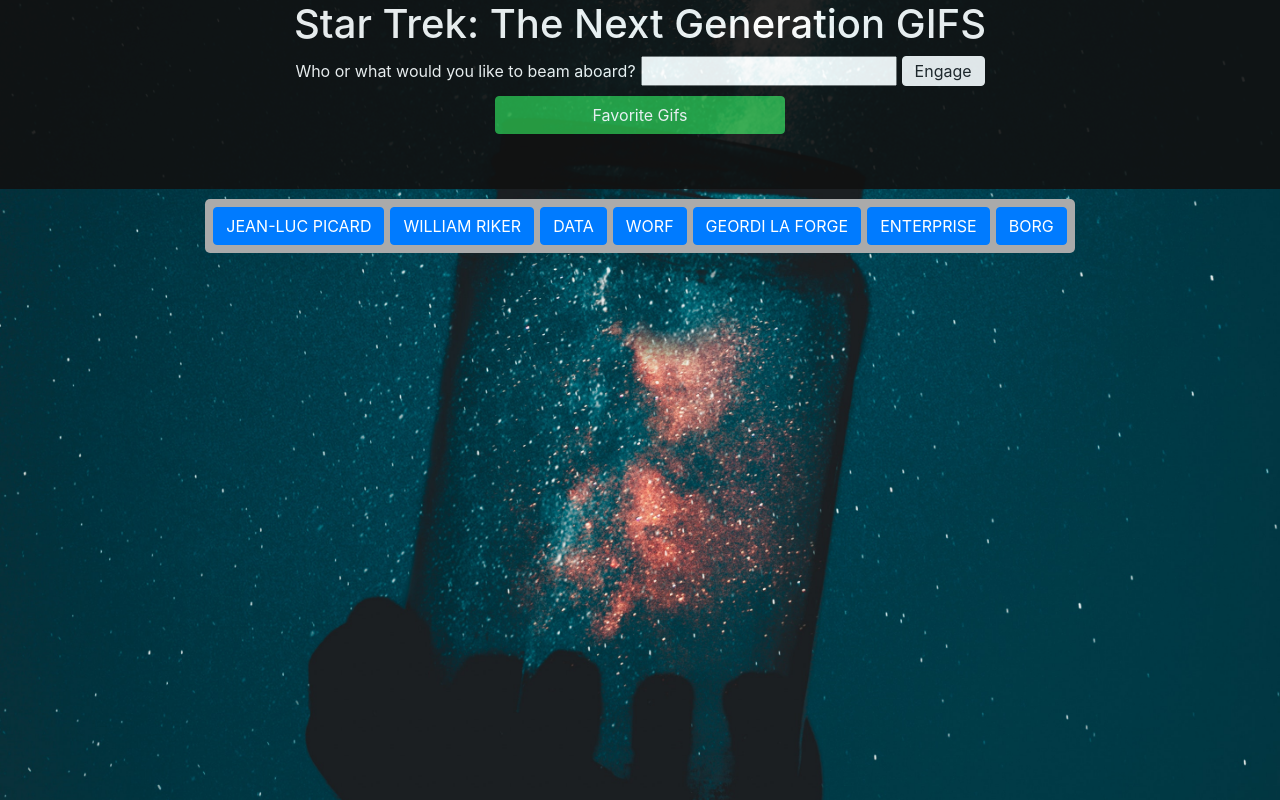
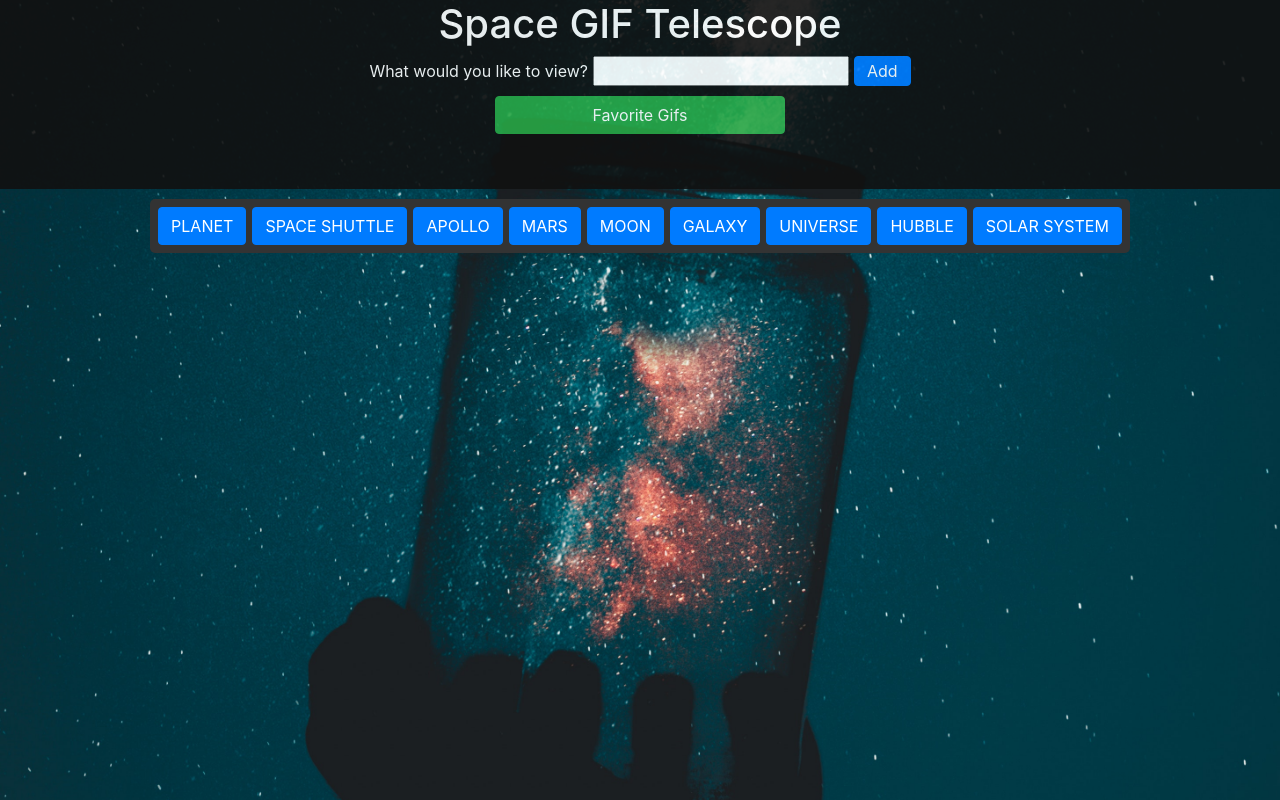
Before and after one commit to Mvcampbell3/giphyHW, a plain HTML site: page index.html in a window 1280 px wide. Drawn offline with nearby package versions, Linux system fonts and the light colour scheme.

Commit message:
getting close

```diff
--- a/assets/css/style.css
+++ b/assets/css/style.css
@@ -66,7 +66,7 @@
     width: fit-content;
     max-width: 95%;
     margin: 10px auto;
-    background-color: #aaa;
+    background-color: #333;
     padding: 5px;
     border-radius: 5px;
 }
--- a/assets/js/app.js
+++ b/assets/js/app.js
@@ -11,15 +11,15 @@
 
 // Buttons everyone starts with, passed into JSON for local storage
 var myButtons = [
-    { name: "JEAN-LUC PICARD" },
-    { name: "WILLIAM RIKER" },
-    { name: "DATA" },
-    { name: "WORF" },
-    { name: "GEORDI LA FORGE" },
-    { name: "ENTERPRISE" },
-    { name: "BORG" },
-
-
+    { name: "PLANET" },
+    { name: "SPACE SHUTTLE" },
+    { name: "APOLLO" },
+    { name: "MARS" },
+    { name: "MOON" },
+    { name: "GALAXY" },
+    { name: "UNIVERSE" },
+    { name: "HUBBLE" },
+    { name: "SOLAR SYSTEM" },
 ];
 
 function FavGif(still, gif, title) {
@@ -116,7 +116,7 @@
             var newBtn = $("<button>").attr("class", "btn btn-primary gifName").text(showButtons[i].name);
             $(".buttonArea").append(newBtn);
         } else {
-            var newBtn = $("<button>").attr("class", "btn btn-secondary gifName").text(showButtons[i].name);
+            var newBtn = $("<button>").attr("class", "btn btn-outline-warning gifName").text(showButtons[i].name);
             $(".buttonArea").append(newBtn);
         }
     }
@@ -413,7 +413,7 @@
     checkSavedDelete();
     // clear gifs from screen
     $(".outputArea").html("");
-    $(".mainTitle").text("Star Trek: The Next Generation GIFS");
+    $(".mainTitle").text("Space GIF Telescope");
     $(".deleteBtn").fadeOut();
 });
 
--- a/index.html
+++ b/index.html
@@ -17,13 +17,13 @@
     <div class="container-fluid">
         <div class="row">
             <div class="col-sm-12 inputSection">
-                <h1 class="mainTitle">Star Trek: The Next Generation GIFS</h1>
+                <h1 class="mainTitle">Space GIF Telescope</h1>
                 <div class="row">
                     <div class="col-12">
                         <form class="myform" action="">
-                            <label for="wordSearch">Who or what would you like to beam aboard?</label>
+                            <label for="wordSearch">What would you like to view?</label>
                             <input type="text" name="wordSearch" id="wordSearch">
-                            <button class="btn btn-light submitBtn" type="submit">Engage</button>
+                            <button class="btn btn-primary submitBtn" type="submit">Add</button>
                         </form>
                     </div>
                 </div>
```
